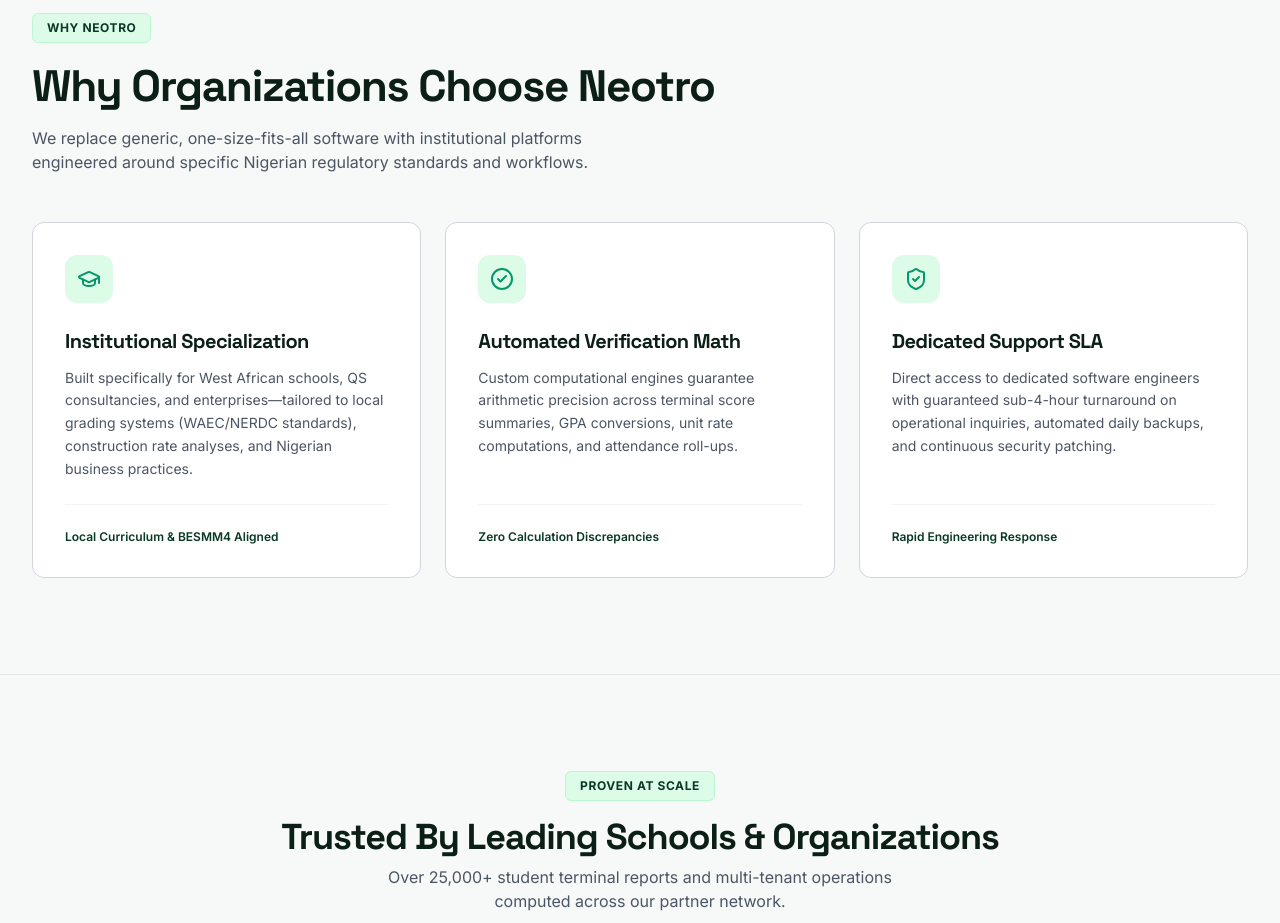
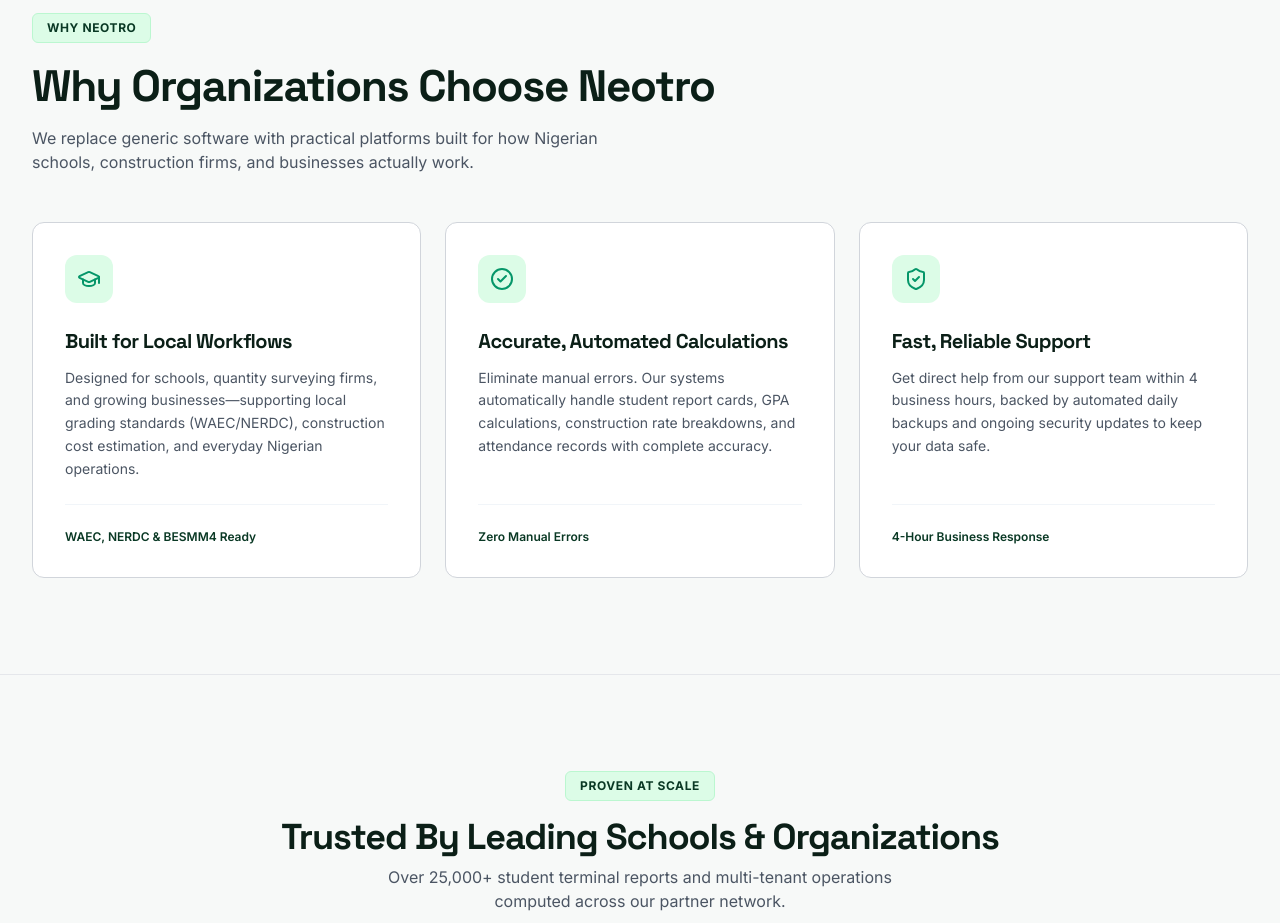
Before and after one commit to NentyJnr/neotro-web, a React (Vite) app: page / in a window 1280 px wide. Shown: the part 2760-3683 px from the top of the page. Built offline with nearby package versions, Linux system fonts and the light colour scheme.

Commit message:
copy(why-neotro): simplify and clarify why organizations choose neotro section copy

```diff
--- a/src/App.tsx
+++ b/src/App.tsx
@@ -1191,7 +1191,7 @@ export function App() {
               Why Organizations Choose Neotro
             </h2>
             <p className="text-[#4B5563] text-base max-w-[620px] mt-3">
-              We replace generic, one-size-fits-all software with institutional platforms engineered around specific Nigerian regulatory standards and workflows.
+              We replace generic software with practical platforms built for how Nigerian schools, construction firms, and businesses actually work.
             </p>
           </div>
 
@@ -1205,14 +1205,14 @@ export function App() {
                   <GraduationCap className="w-6 h-6 text-[#059669]" />
                 </div>
                 <h3 className="text-xl font-bold text-[#0B1F17] mb-3 font-display">
-                  Institutional Specialization
+                  Built for Local Workflows
                 </h3>
                 <p className="text-sm leading-relaxed text-[#4B5563]">
-                  Built specifically for West African schools, QS consultancies, and enterprises—tailored to local grading systems (WAEC/NERDC standards), construction rate analyses, and Nigerian business practices.
+                  Designed for schools, quantity surveying firms, and growing businesses—supporting local grading standards (WAEC/NERDC), construction cost estimation, and everyday Nigerian operations.
                 </p>
               </div>
               <div className="pt-6 border-t border-slate-100 mt-6 text-xs font-semibold text-[#093824]">
-                Local Curriculum &amp; BESMM4 Aligned
+                WAEC, NERDC &amp; BESMM4 Ready
               </div>
             </div>
 
@@ -1223,14 +1223,14 @@ export function App() {
                   <CheckCircle2 className="w-6 h-6 text-[#059669]" />
                 </div>
                 <h3 className="text-xl font-bold text-[#0B1F17] mb-3 font-display">
-                  Automated Verification Math
+                  Accurate, Automated Calculations
                 </h3>
                 <p className="text-sm leading-relaxed text-[#4B5563]">
-                  Custom computational engines guarantee arithmetic precision across terminal score summaries, GPA conversions, unit rate computations, and attendance roll-ups.
+                  Eliminate manual errors. Our systems automatically handle student report cards, GPA calculations, construction rate breakdowns, and attendance records with complete accuracy.
                 </p>
               </div>
               <div className="pt-6 border-t border-slate-100 mt-6 text-xs font-semibold text-[#093824]">
-                Zero Calculation Discrepancies
+                Zero Manual Errors
               </div>
             </div>
 
@@ -1241,14 +1241,14 @@ export function App() {
                   <ShieldCheck className="w-6 h-6 text-[#059669]" />
                 </div>
                 <h3 className="text-xl font-bold text-[#0B1F17] mb-3 font-display">
-                  Dedicated Support SLA
+                  Fast, Reliable Support
                 </h3>
                 <p className="text-sm leading-relaxed text-[#4B5563]">
-                  Direct access to dedicated software engineers with guaranteed sub-4-hour turnaround on operational inquiries, automated daily backups, and continuous security patching.
+                  Get direct help from our support team within 4 business hours, backed by automated daily backups and ongoing security updates to keep your data safe.
                 </p>
               </div>
               <div className="pt-6 border-t border-slate-100 mt-6 text-xs font-semibold text-[#093824]">
-                Rapid Engineering Response
+                4-Hour Business Response
               </div>
             </div>
 
```
